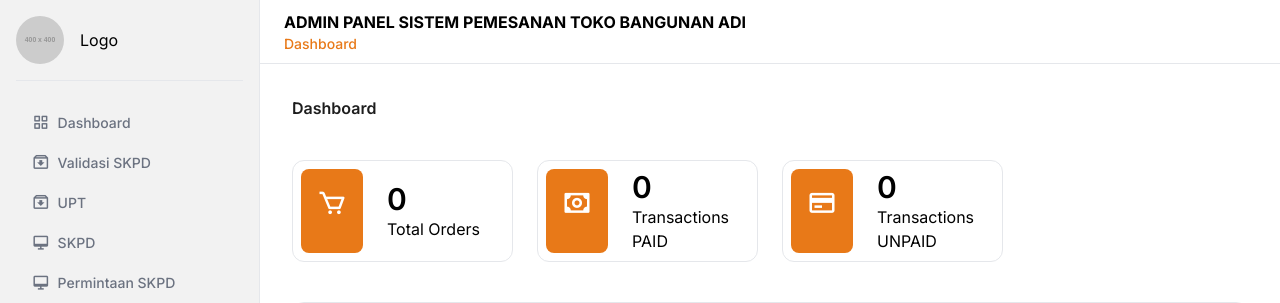
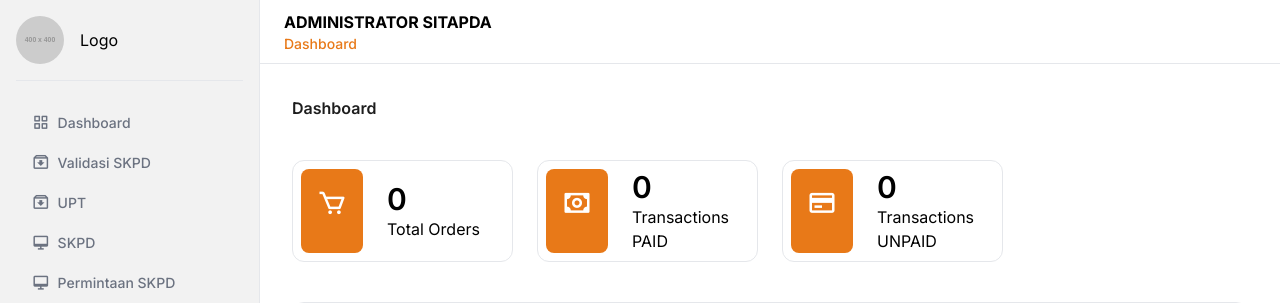
Before and after one commit to nandzzurfavboy/sitapda, a PHP site: page /main/?page=dashboard in a window 1280 px wide. Shown: the top 303 px of the page. Run offline with PHP 8.4, Linux system fonts and the light colour scheme; a user stored in the database is signed in; grey boxes labelled with a size stand in for pictures from a placeholder-image service; data that the repository does not hold is empty; some libraries are stand-ins or nearby versions.

Commit message:
update nanda 2

```diff
--- a/main/main.php
+++ b/main/main.php
@@ -3,7 +3,7 @@
   <header class="bg-white z-50 min-h-16 flex items-center px-6 w-full sticky top-0 border-b">
     <div class="leading-snug">
       <h3 class="text-base font-bold uppercase">
-        Admin Panel Sistem Pemesanan Toko Bangunan Adi
+        Administrator SITAPDA
       </h3>
       <p class="text-sm text-[#e87918] font-medium"><?= $head_title; ?></p>
     </div>
```
